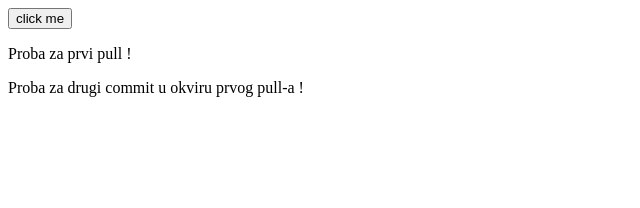
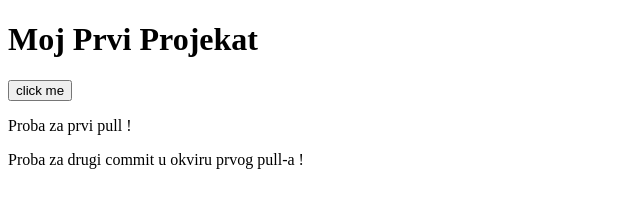
Before and after one commit to ogi62/first-project, a plain HTML site: page index.html in a window 1280 px wide. Shown: the whole page, without its empty margins (0-640 px from the left). Drawn offline with Linux system fonts and the light colour scheme.

Commit message:
formated index.html and added h1

```diff
--- a/index.html
+++ b/index.html
@@ -1,5 +1,6 @@
 <!DOCTYPE html>
 <html lang="en">
+
 <head>
     <meta charset="UTF-8">
     <meta http-equiv="X-UA-Compatible" content="IE=edge">
@@ -7,16 +8,19 @@
     <link rel="stylesheet" href="style.css">
     <title>Document</title>
 </head>
+
 <body>
+    <h1>Moj Prvi Projekat</h1>
     <p id="paragraf" class="hide">Welcome !</p>
     <button id="btn">click me</button>
     <p>Proba za prvi pull !</p>
 
-        <p>Proba za drugi commit u okviru prvog  pull-a !</p>
+    <p>Proba za drugi commit u okviru prvog pull-a !</p>
 
 
 
 
     <script src="index.js"></script>
 </body>
+
 </html>
```
